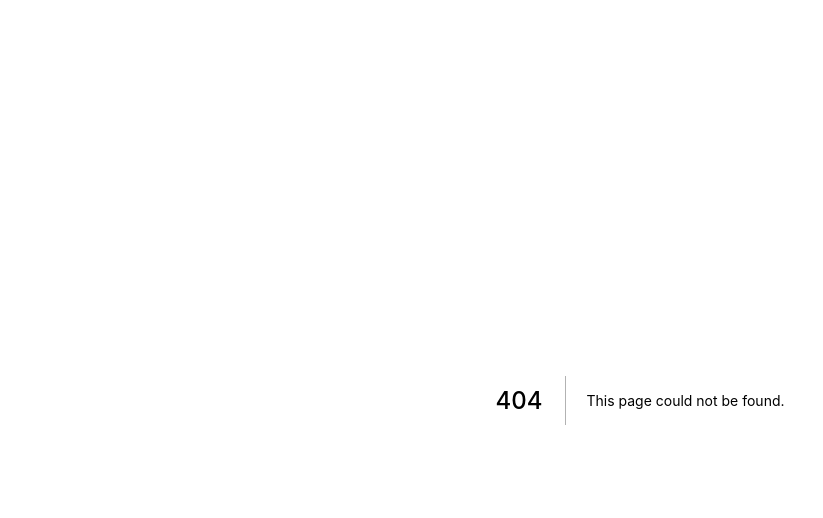
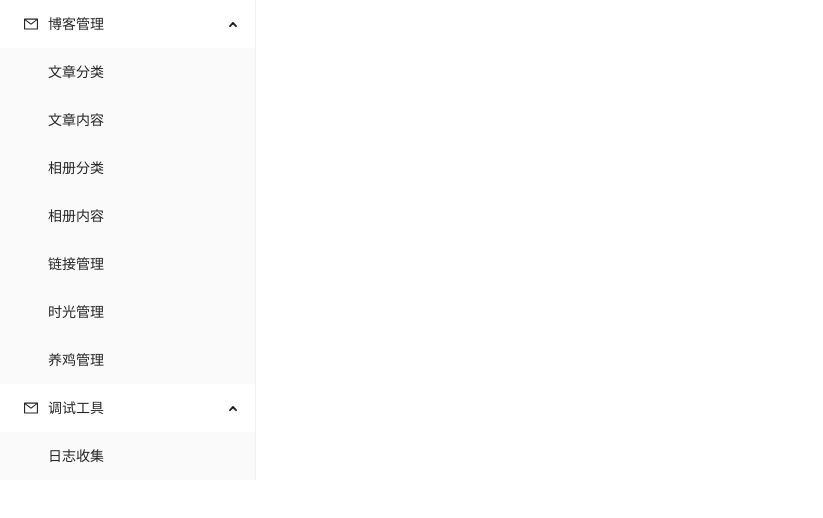
Before and after one commit to ChenqiaoStation/net.cctv3.iint, a Next.js app: page /framework in a window 1280 px wide. Before the commit this address had no page. Shown: the top 518 px of the page, without its empty margins (0-823 px from the left). Built offline with nearby package versions, Linux system fonts and the light colour scheme.

Commit message:
🛠 整体框架搭 framework 建完成

```diff
--- a/package.json
+++ b/package.json
@@ -7,7 +7,7 @@
     "type-check": "tsc"
   },
   "dependencies": {
-    "antd": "^4.18.0",
+    "antd": "^4.18.2",
     "next": "latest",
     "react": "^17.0.2",
     "react-dom": "^17.0.2",
--- /dev/null
+++ b/pages/_app.js
@@ -0,0 +1,11 @@
+import "antd/dist/antd.css";
+import { useEffect } from "react";
+import 'antd/dist/antd.css'; // or 'antd/dist/antd.less'
+
+const MyApp = ({ Component, pageProps }) => {
+  console.log("🐞 ~ file: _app.js ~ line 5 ~ MyApp ~ pageProps", pageProps);
+  useEffect(() => {}, []);
+  return <Component {...pageProps} />;
+};
+
+export default MyApp;
--- /dev/null
+++ b/pages/framework.tsx
@@ -0,0 +1,91 @@
+import Link from "next/link";
+import TextInput from "../components/TextInput";
+import "antd/dist/antd.css";
+import React, { useEffect } from "react";
+import soulImages from "../utils/soul.json";
+import { GetStaticProps } from "next";
+import { Layout } from "antd";
+import styles from "../styles/Framework.module.css";
+const { Header, Footer, Content } = Layout;
+
+import { Menu } from "antd";
+import {
+  AppstoreOutlined,
+  MailOutlined,
+  SettingOutlined,
+} from "@ant-design/icons";
+
+const { SubMenu } = Menu;
+
+export interface FrameworkProps {}
+
+const pages = [
+  {
+    name: "博客管理",
+    key: "www.cctv3.net",
+    icon: <MailOutlined />,
+    children: [
+      { name: "文章分类", key: "keywords", page: "/editKeywords" },
+      { name: "文章内容", key: "articles", page: "/editArticles" },
+      { name: "相册分类", key: "albums", page: "/editAlbums" },
+      { name: "相册内容", key: "pictures", page: "/editPictures" },
+      { name: "链接管理", key: "links", page: "/editLinks" },
+      { name: "时光管理", key: "timers", page: "/editTimers" },
+      { name: "养鸡管理", key: "jj", page: "/editJJ" },
+    ],
+  },
+  {
+    name: "调试工具",
+    key: "open.cctv3.net",
+    icon: <MailOutlined />,
+    children: [{ name: "日志收集", key: "logs", page: "/selectLogs" }],
+  },
+];
+const Slider = () => {
+  return (
+    <Menu
+      mode="inline"
+      openKeys={Array.from(pages, (_, i) => _.key)}
+      onOpenChange={(openKeys) => {}}
+      style={{ width: 256 }}
+    >
+      {Array.from(pages, (_, i) => {
+        let children = _.children;
+        return (
+          <SubMenu key={_.key} icon={_.icon} title={_.name}>
+            {Array.from(children, (__, i) => (
+              <Menu.Item
+                onClick={(menu) => {
+                  console.log(
+                    "🐞 ~ file: framework.tsx ~ line 58 ~ Slider ~ menuInfo",
+                    __
+                  );
+                }}
+                key={__.key}
+              >
+                {__.name}
+              </Menu.Item>
+            ))}
+          </SubMenu>
+        );
+      })}
+    </Menu>
+  );
+};
+
+const Frameweork: React.FC<FrameworkProps> = (props) => {
+  return (
+    <div className={styles.views}>
+      <div className={styles.viewMainContainer}>
+        <Slider />
+        <div className={styles.viewContent}>{props.children}</div>
+      </div>
+    </div>
+  );
+};
+
+export const getStaticProps: GetStaticProps = async () => {
+  return { props: {} };
+};
+
+export default Frameweork;
--- /dev/null
+++ b/styles/Framework.module.css
@@ -0,0 +1,18 @@
+.views {
+  flex-direction: column;
+  display: flex;
+}
+
+.viewMainContainer {
+  flex-direction: row;
+  display: flex;
+}
+
+.viewSlider {
+  width: 128px;
+}
+
+.viewContent {
+  flex: 1;
+  display: flex;
+}
--- /dev/null
+++ b/styles/Header.module.css
@@ -0,0 +1,18 @@
+.views {
+  flex-direction: column;
+  display: flex;
+}
+
+.viewMainContainer {
+  flex-direction: row;
+  display: flex;
+}
+
+.viewSlider {
+  width: 128px;
+}
+
+.viewContent {
+  flex: 1;
+  display: flex;
+}
```
Also changed, not shown: pages/index.tsx (+7 -29 lines), public/site.png (added).
